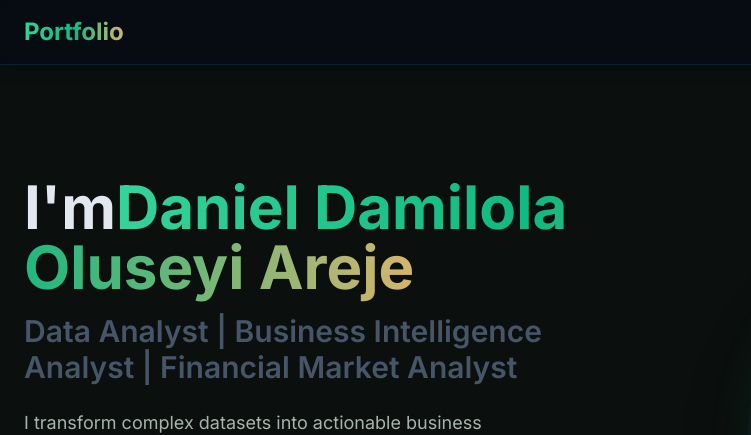
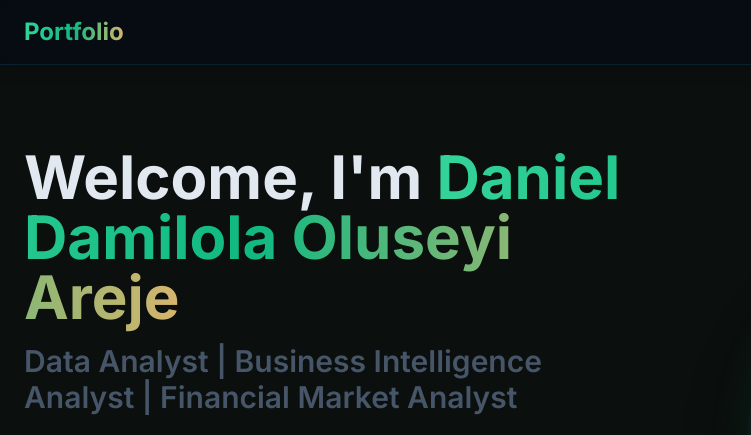
Before and after one commit to DanielDOA-source/DanielDOA-source.github.io, a plain HTML site: page index.html in a window 1280 px wide. Shown: the top 435 px of the page, 0-751 px from the left. Drawn offline with nearby package versions, Linux system fonts and the light colour scheme.

Commit message:
Update index.html

```diff
--- a/index.html
+++ b/index.html
@@ -550,7 +550,7 @@
     <section id="home" class="min-h-screen flex items-center pt-20">
         <div class="container mx-auto px-6 flex flex-col md:flex-row items-center justify-between">
             <div class="md:w-1/2 mb-12 md:mb-0">
-                <h1 class="text-4xl md:text-6xl font-bold mb-4">I'm<span class="gradient-text">Daniel Damilola Oluseyi Areje</span></h1>
+                <h1 class="text-4xl md:text-6xl font-bold mb-4">Welcome, I'm <span class="gradient-text">Daniel Damilola Oluseyi Areje</span></h1>
                 <h2 class="text-2xl md:text-3xl font-semibold mb-6 text-slate-600">Data Analyst | Business Intelligence Analyst | Financial Market Analyst</h2>
                 <p class="text-lg mb-8 text-slate-400 max-w-lg">
                    I transform complex datasets into actionable business intelligence through SQL, Python, Excel and Power BI. I specialise in data analytics, business performance reporting, financial market analysis and data-driven decision-making.                </p>
```
